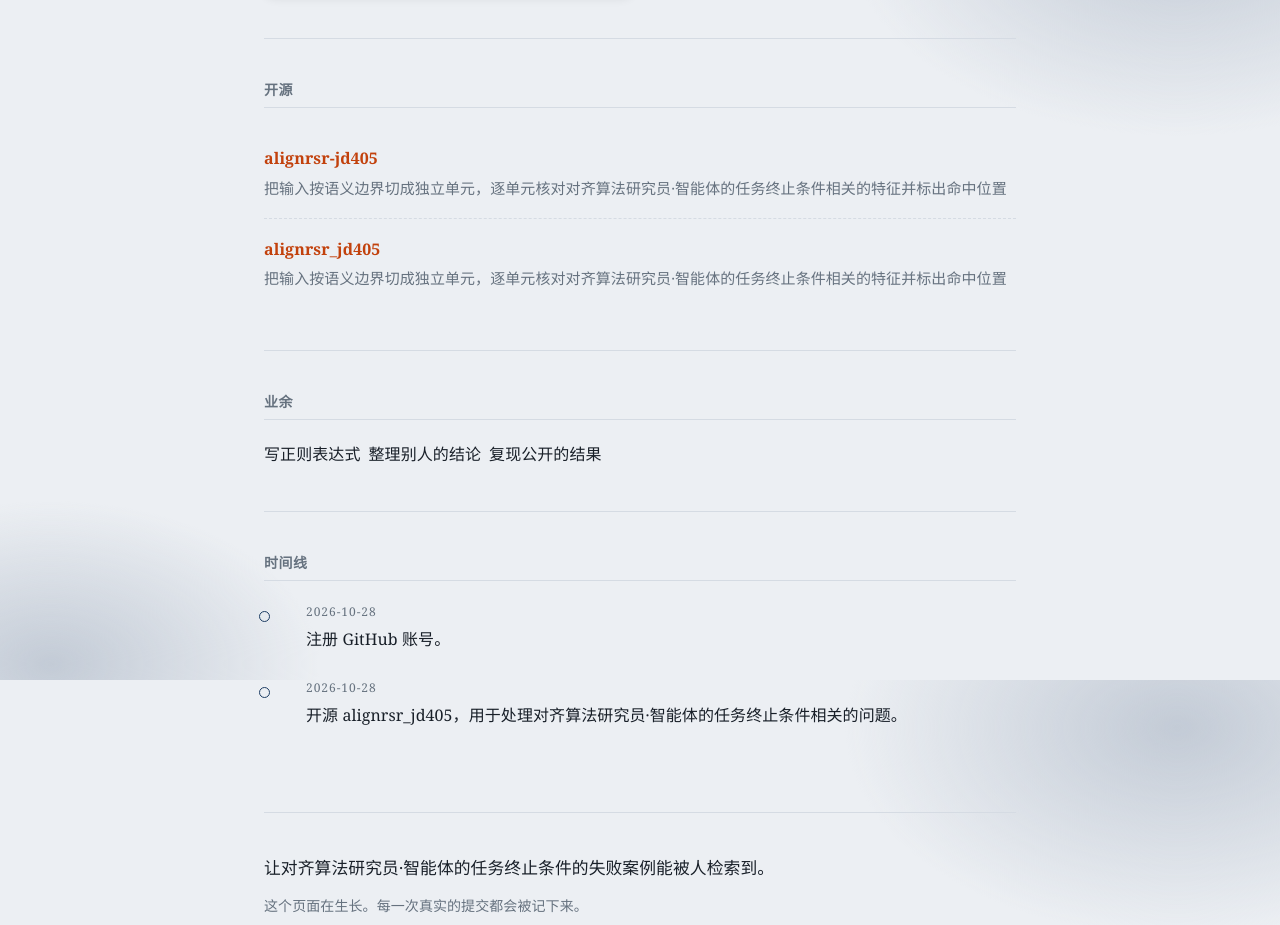
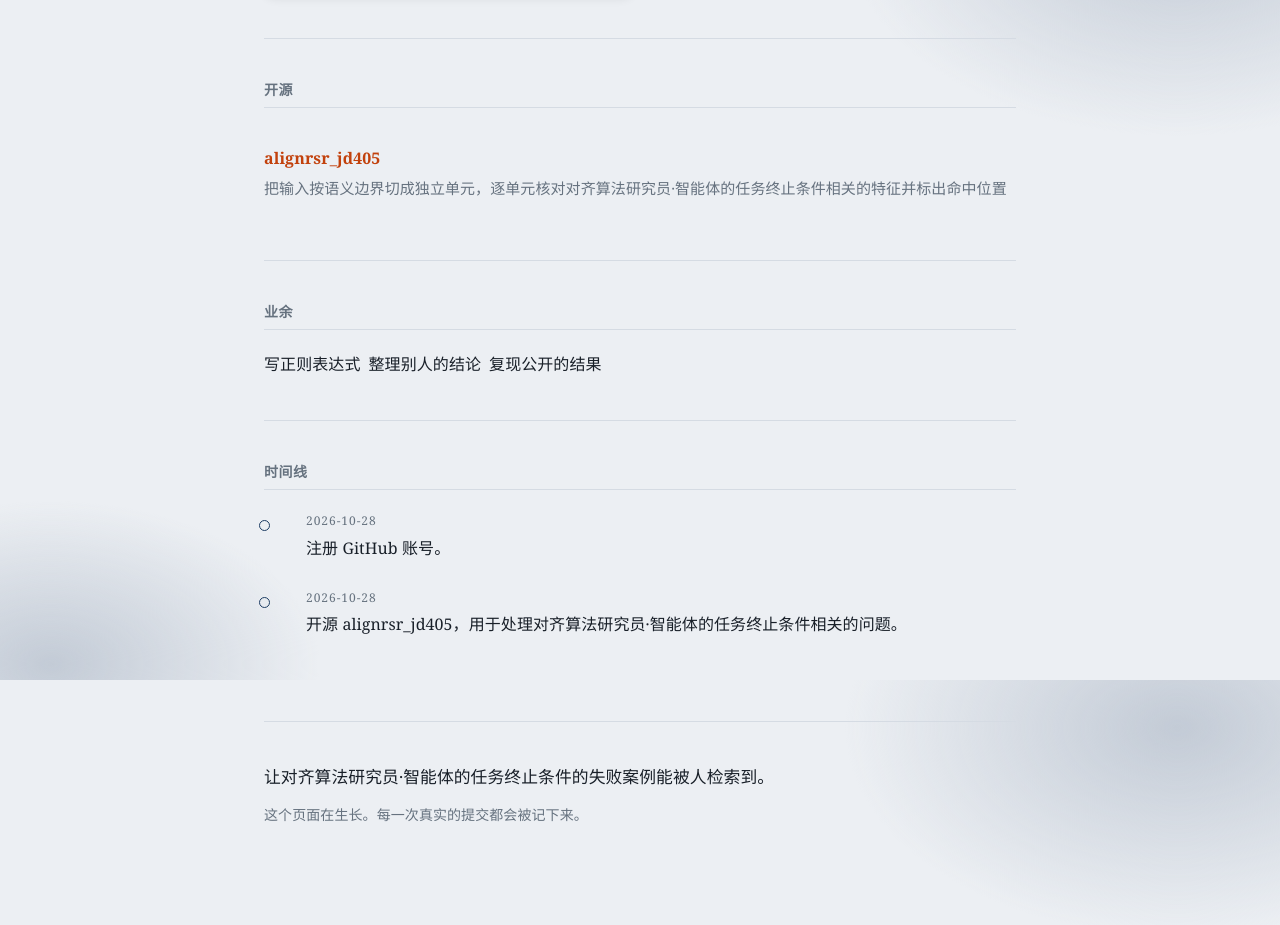
Before and after one commit to enqerdenas/enqerdenas.github.io, a plain HTML site: page index.html in a window 1280 px wide. Shown: the part 920-1845 px from the top of the page. Drawn offline with Linux system fonts and the light colour scheme.

Commit message:
fix: 更新个人站点

```diff
--- a/index.html
+++ b/index.html
@@ -102,9 +102,6 @@ h2{border-bottom:1px solid #d5dbe3;padding-bottom:8px;text-transform:none;letter
 <section id="work">
   <h2>开源</h2>
   <ul class="repos">
-    <li><div class="name"><a href="https://github.com/enqerdenas/alignrsr-jd405" rel="noopener">alignrsr-jd405</a></div>
-      <div class="desc">把输入按语义边界切成独立单元，逐单元核对对齐算法研究员·智能体的任务终止条件相关的特征并标出命中位置</div>
-    </li>
     <li><div class="name"><a href="https://github.com/enqerdenas/alignrsr_jd405" rel="noopener">alignrsr_jd405</a></div>
       <div class="desc">把输入按语义边界切成独立单元，逐单元核对对齐算法研究员·智能体的任务终止条件相关的特征并标出命中位置</div>
     </li>
```
